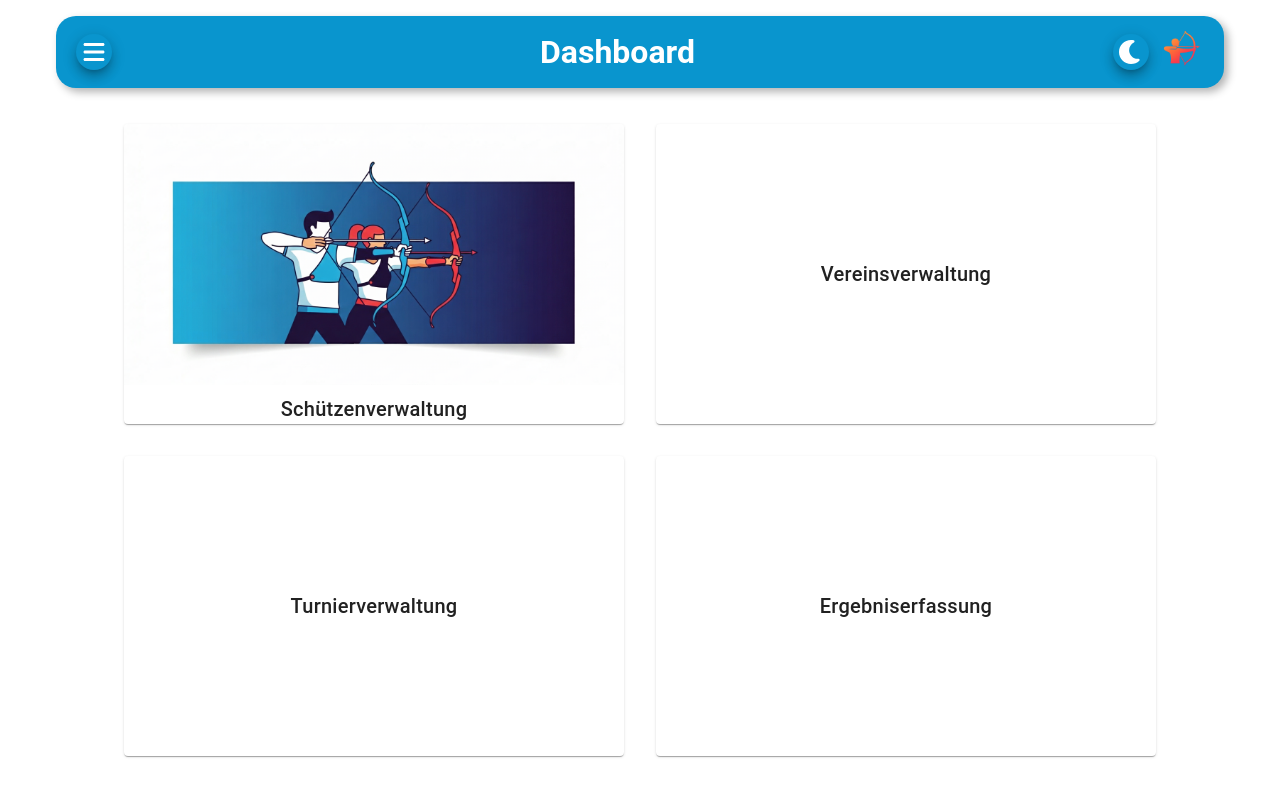
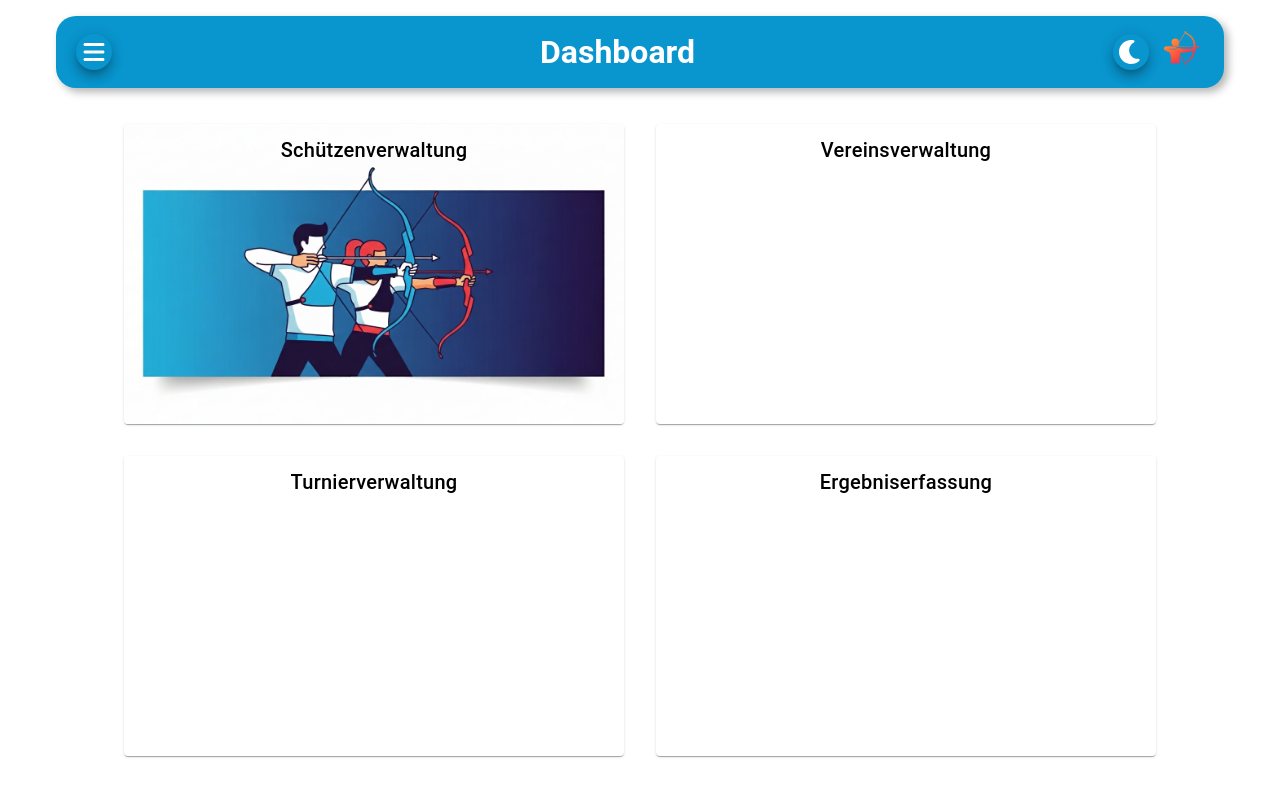
Before and after one commit to dele1907/ArcheryWebApplication, a Vue app in the folder frontend/: page / in a window 1280 px wide. Shown: the top 796 px of the page. Built offline with nearby package versions, Linux system fonts and the light colour scheme.

Commit message:
refactor: simplify DashboardCard template and improve styling

```diff
--- a/frontend/src/components/dashboardcomponents/DashboardCard.vue
+++ b/frontend/src/components/dashboardcomponents/DashboardCard.vue
@@ -18,17 +18,16 @@ const onCardClicked = () => {
 </script>
 
 <template>
-  <v-card @click="onCardClicked" width="500" height="300" class="ma-4">
-    <v-img :src="imageSrc"></v-img>
-    <v-card-title class="text-center">{{ title }}</v-card-title>
-  </v-card>
+  <v-card @click="onCardClicked" width="500" :image="imageSrc" :title="title" height="300" class="ma-4" />
 </template>
 
 <style scoped>
 .v-card {
   cursor: pointer;
+  display: flex;
   justify-content: center;
-  align-content: center;
+  align-items: flex-start;
+  color: black;
 
   &:hover {
     box-shadow: 0 4px 8px rgba(0, 0, 0, 0.2);
```
